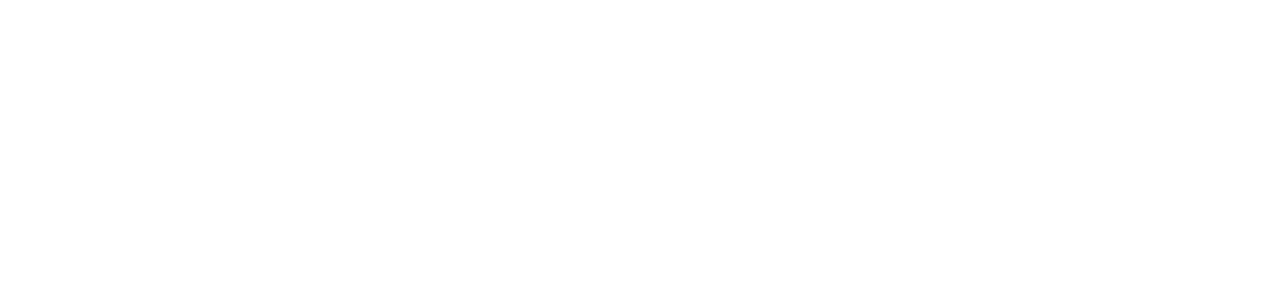
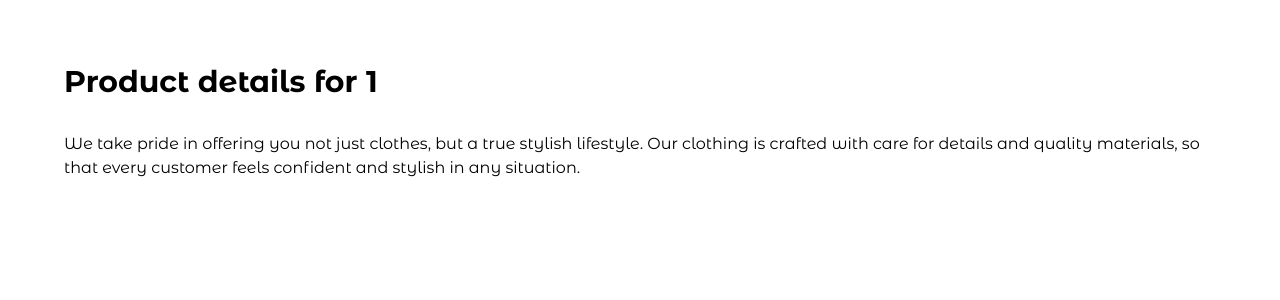
Before and after one commit to jackal7819/style-haven, a Nuxt app: page /products/1 in a window 1280 px wide. Before the commit this address had no page. Shown: the top 300 px of the page. Built offline with nearby package versions, Linux system fonts and the light colour scheme.

Commit message:
Create products

```diff
--- /dev/null
+++ b/pages/products/[id].vue
@@ -0,0 +1,13 @@
+<script setup></script>
+
+<template>
+	<div class='p-[5%]'>
+		<h1 class="mb-8 text-3xl font-bold">Product details for {{ $route.params.id }}</h1>
+		<p>
+			We take pride in offering you not just clothes, but a true stylish
+			lifestyle. Our clothing is crafted with care for details and quality
+			materials, so that every customer feels confident and stylish in any
+			situation.
+		</p>
+	</div>
+</template>
```
